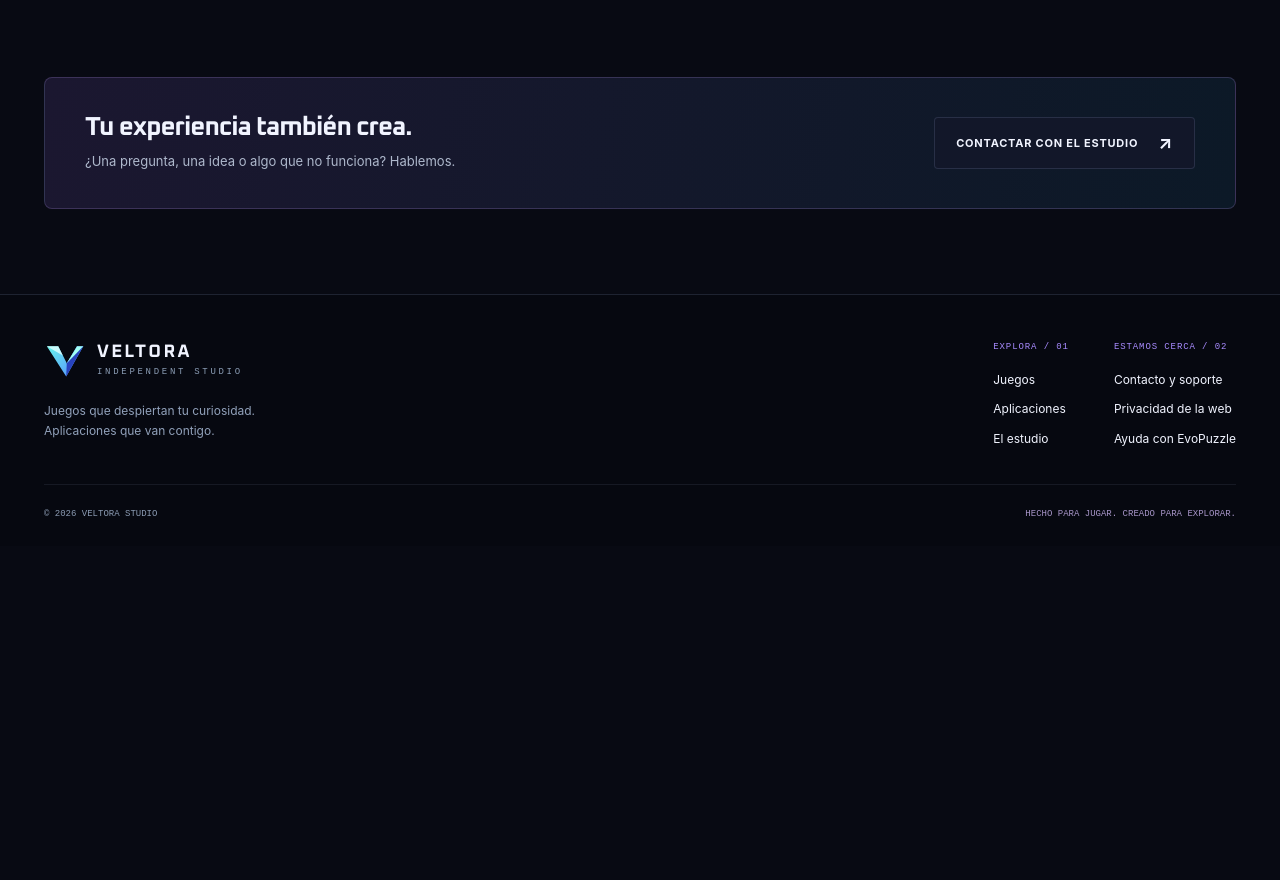
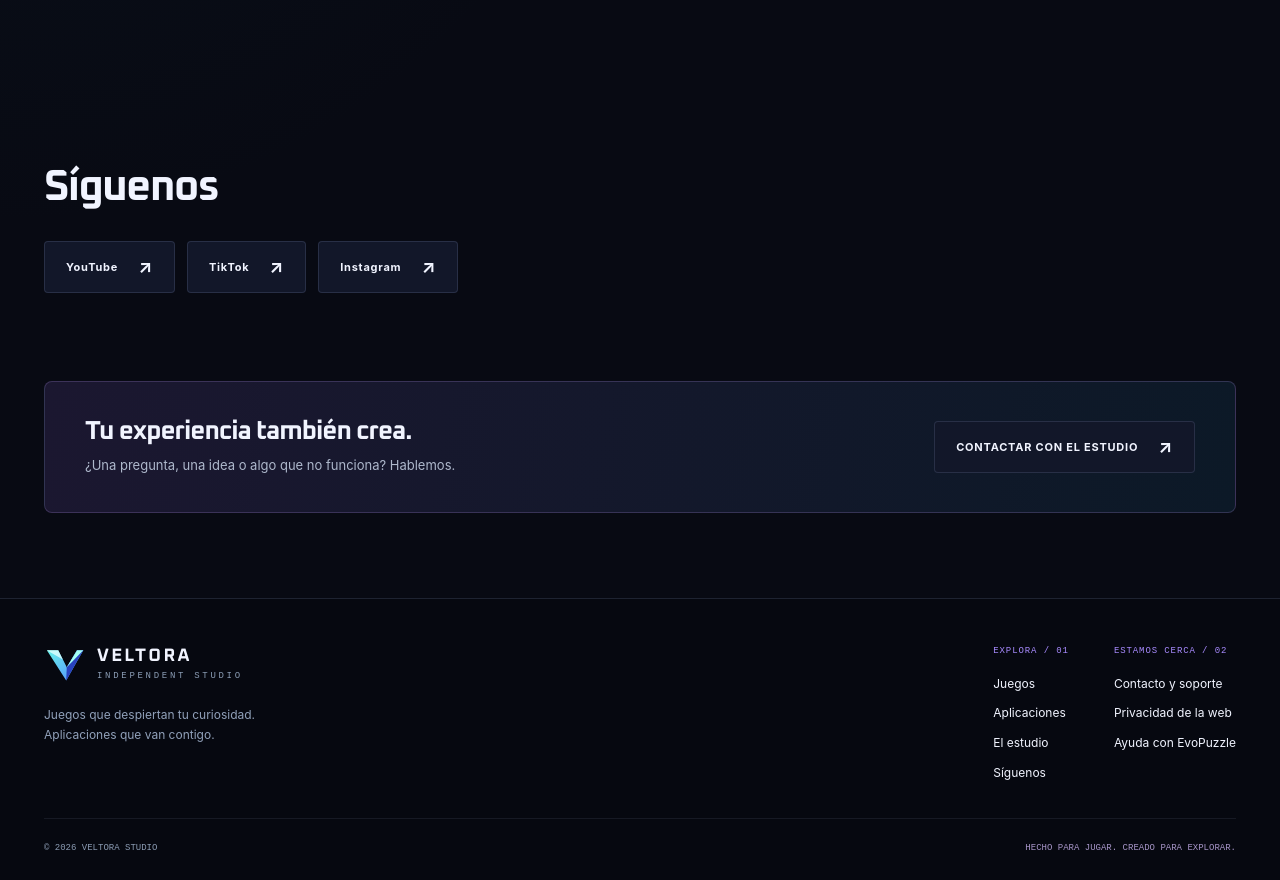
Before and after one commit to Frankyx1991/veltorastudio, a plain HTML site: page index.html in a window 1280 px wide. Shown: the part 1855-2735 px from the top of the page. Before the commit the page ends 2401 px from the top, so only its background shows below. Drawn offline with Linux system fonts and the light colour scheme.

Commit message:
Añade la sección Síguenos a la portada

```diff
--- a/index.html
+++ b/index.html
@@ -4,4 +4,12 @@
 <div class="routes"><a class="route" href="/veltorastudio/juegos/"><span class="route-code">01 /</span><div><h2>JUEGOS</h2><p>Tu próximo reto empieza aquí.</p></div><span class="arrow" aria-hidden="true">↗</span></a><a class="route" href="/veltorastudio/aplicaciones/"><span class="route-code">02 /</span><div><h2>APLICACIONES</h2><p>Ideas útiles. Menos complicaciones.</p></div><span class="arrow" aria-hidden="true">↗</span></a></div>
 <section class="section" aria-labelledby="featured-title"><div class="section-top"><h2 id="featured-title">Juego destacado</h2></div><article class="featured" data-search-text="EvoPuzzle Puzles Android Combina fichas numéricas y supera puzles en Aventura, Clásico y Reto. Mejora y personaliza tu avatar."><a class="feature-art" href="/veltorastudio/juegos/evopuzzle/" aria-label="Ficha de EvoPuzzle"><img src="/veltorastudio/assets/evopuzzle-cover.webp" width="675" height="1200" alt="Portada ilustrada de EvoPuzzle" loading="lazy"></a><div class="feature-copy"><span class="badge">Disponible en Google Play</span><h3><a href="/veltorastudio/juegos/evopuzzle/">EvoPuzzle</a></h3><p>Combina fichas numéricas y supera puzles en Aventura, Clásico y Reto. Mejora y personaliza tu avatar.</p><div class="actions"><a class="btn primary" href="https://play.google.com/store/apps/details?id=com.franky.evopuzzle">Descárgalo<span class="arrow" aria-hidden="true">↗</span></a></div></div></article></section>
 <section class="manifesto" id="estudio" aria-labelledby="studio-title"><div><div class="eyebrow">ESTO ES VELTORA</div><h2 id="studio-title">Una idea propia.<br>Una experiencia<br><span>que se queda.</span></h2></div><div><p>Nos mueve esa sensación de descubrir algo nuevo: resolver un reto, dar con una buena idea o encontrar una herramienta que te lo pone fácil.</p><p>Somos un estudio independiente que crea juegos y aplicaciones para Android. Cuidamos los detalles y escuchamos a quienes los prueban para seguir mejorando.</p><div class="principles"><span>CURIOSIDAD</span><span>PERSONALIDAD</span><span>EVOLUCIÓN</span></div></div></section>
-<section class="support-strip"><div><h2>Tu experiencia también crea.</h2><p>¿Una pregunta, una idea o algo que no funciona? Hablemos.</p></div><div class="actions"><a class="btn" href="/veltorastudio/contacto/">CONTACTAR CON EL ESTUDIO<span class="arrow" aria-hidden="true">↗</span></a></div></section></div></main><footer class="footer"><div class="wrap"><div class="footer-row"><div><a class="brand" href="/veltorastudio/" aria-label="Veltora Studio, inicio"><img src="/veltorastudio/assets/veltora.svg" width="41" height="41" alt=""><div><b>VELTORA</b><small>INDEPENDENT STUDIO</small></div></a><p>Juegos que despiertan tu curiosidad.<br>Aplicaciones que van contigo.</p></div><div class="footer-links"><div><strong>EXPLORA / 01</strong><a href="/veltorastudio/juegos/">Juegos</a><a href="/veltorastudio/aplicaciones/">Aplicaciones</a><a href="/veltorastudio/#estudio">El estudio</a></div><div><strong>ESTAMOS CERCA / 02</strong><a href="/veltorastudio/contacto/">Contacto y soporte</a><a href="/veltorastudio/privacidad/">Privacidad de la web</a><a href="/veltorastudio/juegos/evopuzzle/#soporte">Ayuda con EvoPuzzle</a></div></div></div><div class="footer-bottom"><span>© 2026 VELTORA STUDIO</span><span>HECHO PARA JUGAR. CREADO PARA EXPLORAR.</span></div></div></footer></body></html>
+<section class="section" id="siguenos" aria-labelledby="social-title">
+  <h2 id="social-title">Síguenos</h2>
+  <div class="actions">
+    <a class="btn" href="https://www.youtube.com/channel/UCIkfRJvvwjqN7XRCBdTvjmQ">YouTube<span class="arrow" aria-hidden="true">↗</span></a>
+    <a class="btn" href="https://www.tiktok.com/@veltora_studio">TikTok<span class="arrow" aria-hidden="true">↗</span></a>
+    <a class="btn" href="https://www.instagram.com/veltorastudio/">Instagram<span class="arrow" aria-hidden="true">↗</span></a>
+  </div>
+</section>
+<section class="support-strip"><div><h2>Tu experiencia también crea.</h2><p>¿Una pregunta, una idea o algo que no funciona? Hablemos.</p></div><div class="actions"><a class="btn" href="/veltorastudio/contacto/">CONTACTAR CON EL ESTUDIO<span class="arrow" aria-hidden="true">↗</span></a></div></section></div></main><footer class="footer"><div class="wrap"><div class="footer-row"><div><a class="brand" href="/veltorastudio/" aria-label="Veltora Studio, inicio"><img src="/veltorastudio/assets/veltora.svg" width="41" height="41" alt=""><div><b>VELTORA</b><small>INDEPENDENT STUDIO</small></div></a><p>Juegos que despiertan tu curiosidad.<br>Aplicaciones que van contigo.</p></div><div class="footer-links"><div><strong>EXPLORA / 01</strong><a href="/veltorastudio/juegos/">Juegos</a><a href="/veltorastudio/aplicaciones/">Aplicaciones</a><a href="/veltorastudio/#estudio">El estudio</a><a href="/veltorastudio/#siguenos">Síguenos</a></div><div><strong>ESTAMOS CERCA / 02</strong><a href="/veltorastudio/contacto/">Contacto y soporte</a><a href="/veltorastudio/privacidad/">Privacidad de la web</a><a href="/veltorastudio/juegos/evopuzzle/#soporte">Ayuda con EvoPuzzle</a></div></div></div><div class="footer-bottom"><span>© 2026 VELTORA STUDIO</span><span>HECHO PARA JUGAR. CREADO PARA EXPLORAR.</span></div></div></footer></body></html>
```
